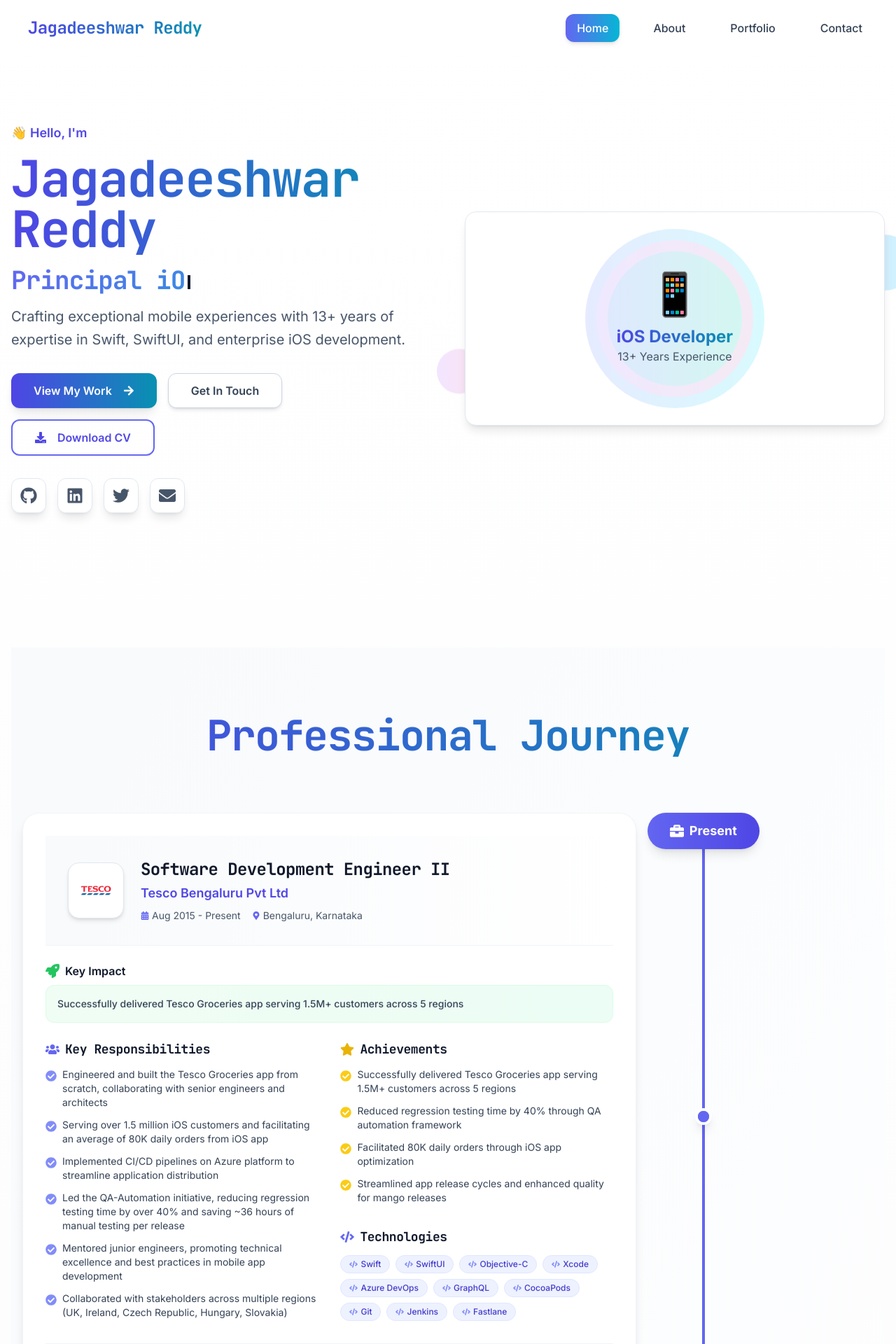
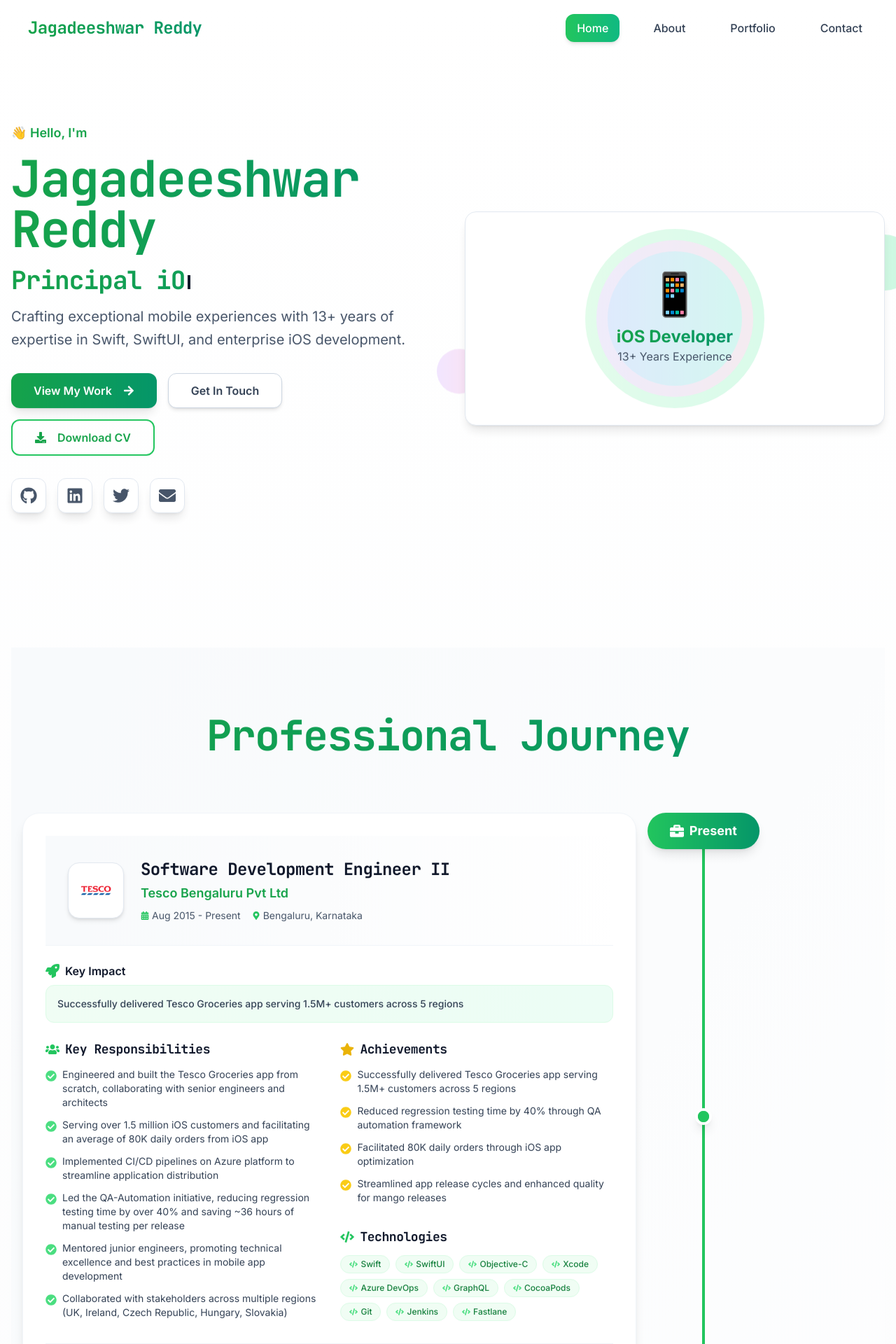
Before and after one commit to Jagadeeshwar-Reddy/myportfolio, a React (Vite) app: page / in a window 1280 px wide. Shown: the top 1920 px of the page at 70% size. Built offline with nearby package versions, Linux system fonts and the light colour scheme; a web font is replaced by a local one.

Commit message:
Green themeing

```diff
--- a/src/components/Footer.jsx
+++ b/src/components/Footer.jsx
@@ -75,7 +75,7 @@
                                         viewport={{ once: true }}
                                         aria-label={link.label}
                                     >
-                                        <span className="text-2xl text-slate-600 group-hover:text-indigo-600 transition-colors">
+                                        <span className="text-2xl text-slate-600 group-hover:text-green-600 transition-colors">
                                             {link.icon}
                                         </span>
                                     </motion.a>
--- a/src/components/Navbar.jsx
+++ b/src/components/Navbar.jsx
@@ -77,7 +77,7 @@
                     {/* Logo */}
                     <Link
                         to="/"
-                        className="flex-shrink-0 focus:outline-none focus:ring-2 focus:ring-indigo-500 rounded-xl p-2"
+                        className="flex-shrink-0 focus:outline-none focus:ring-2 focus:ring-green-500 rounded-xl p-2"
                         aria-label="Home"
                     >
                         <motion.h1
@@ -108,7 +108,7 @@
                     <div className="md:hidden" ref={menuRef}>
                         <button
                             onClick={() => setIsOpen(!isOpen)}
-                            className="bg-white p-2 rounded-xl text-slate-600 hover:text-slate-900 hover:bg-slate-50 focus:outline-none focus:ring-2 focus:ring-indigo-500 transition-all duration-300 shadow-md"
+                            className="bg-white p-2 rounded-xl text-slate-600 hover:text-slate-900 hover:bg-slate-50 focus:outline-none focus:ring-2 focus:ring-green-500 transition-all duration-300 shadow-md"
                             aria-expanded={isOpen}
                             aria-controls="mobile-menu"
                             aria-label={isOpen ? 'Close menu' : 'Open menu'}
@@ -202,7 +202,7 @@
     <Link
         to={to}
         className={`nav-link px-4 py-2 rounded-xl font-medium transition-all duration-300 ${isActive
-            ? 'bg-gradient-to-r from-indigo-500 to-cyan-500 text-white shadow-md'
+            ? 'bg-gradient-to-r from-green-500 to-emerald-500 text-white shadow-md'
             : 'hover:bg-slate-100'
             }`}
         aria-current={isActive ? 'page' : undefined}
@@ -223,7 +223,7 @@
             to={to}
             onClick={onClick}
             className={`block px-4 py-3 rounded-xl font-medium transition-all duration-300 ${isActive
-                ? 'bg-gradient-to-r from-indigo-500 to-cyan-500 text-white'
+                ? 'bg-gradient-to-r from-green-500 to-emerald-500 text-white'
                 : 'text-slate-700 hover:text-slate-900 hover:bg-slate-50'
                 }`}
             aria-current={isActive ? 'page' : undefined}
--- a/src/pages/Experience.jsx
+++ b/src/pages/Experience.jsx
@@ -98,12 +98,12 @@
                     {/* Timeline */}
                     <div className="relative">
                         {/* Central Timeline Line */}
-                        <div className="absolute left-[80%] transform -translate-x-1/2 w-1 bg-indigo-500 hidden lg:block"
+                        <div className="absolute left-[80%] transform -translate-x-1/2 w-1 bg-green-500 hidden lg:block"
                             style={{ top: '50px', bottom: '50px', height: 'auto' }}></div>
 
                         {/* Present Badge at Top */}
                         <div className="absolute left-[80%] -translate-x-1/2 top-0 z-20">
-                            <div className="bg-gradient-to-r from-indigo-500 to-indigo-600 text-white px-8 py-3 rounded-full text-lg font-bold shadow-lg flex items-center space-x-2">
+                            <div className="bg-gradient-to-r from-green-500 to-emerald-600 text-white px-8 py-3 rounded-full text-lg font-bold shadow-lg flex items-center space-x-2">
                                 <FaBriefcase className="w-5 h-5" />
                                 <span>Present</span>
                             </div>
@@ -147,19 +147,19 @@
                                                         </div>
                                                     </div>
                                                     <div className="flex-1">
-                                                        <h3 className="text-2xl font-bold text-slate-900 mb-1 group-hover:text-indigo-600 transition-colors duration-300">
+                                                        <h3 className="text-2xl font-bold text-slate-900 mb-1 group-hover:text-green-600 transition-colors duration-300">
                                                             {exp.position}
                                                         </h3>
-                                                        <p className="text-lg text-indigo-600 font-semibold mb-2">
+                                                        <p className="text-lg text-green-600 font-semibold mb-2">
                                                             {exp.company}
                                                         </p>
                                                         <div className="flex items-center space-x-4 text-sm text-slate-600">
                                                             <div className="flex items-center space-x-1">
-                                                                <FaCalendarAlt className="text-indigo-500 w-3 h-3" />
+                                                                <FaCalendarAlt className="text-green-500 w-3 h-3" />
                                                                 <span>{exp.duration}</span>
                                                             </div>
                                                             <div className="flex items-center space-x-1">
-                                                                <FaMapMarkerAlt className="text-indigo-500 w-3 h-3" />
+                                                                <FaMapMarkerAlt className="text-green-500 w-3 h-3" />
                                                                 <span>{exp.location}</span>
                                                             </div>
                                                         </div>
@@ -181,13 +181,13 @@
                                                 {/* Responsibilities */}
                                                 <div className="flex-1">
                                                     <div className="flex items-center gap-2 mb-3">
-                                                        <FaUsers className="text-indigo-500 w-5 h-5" />
+                                                        <FaUsers className="text-green-500 w-5 h-5" />
                                                         <h4 className="text-lg font-bold text-slate-900">Key Responsibilities</h4>
                                                     </div>
                                                     <ul className="space-y-3">
                                                         {exp.responsibilities.map((resp, idx) => (
                                                             <li key={idx} className="flex items-start gap-2">
-                                                                <FaCheckCircle className="text-indigo-400 mt-1 w-4 h-4 flex-shrink-0" />
+                                                                <FaCheckCircle className="text-green-400 mt-1 w-4 h-4 flex-shrink-0" />
                                                                 <span className="text-sm text-slate-700">{resp}</span>
                                                             </li>
                                                         ))}
@@ -213,16 +213,16 @@
                                                     {/* Tech Stack */}
                                                     <div>
                                                         <div className="flex items-center gap-2 mb-3">
-                                                            <FaCode className="text-indigo-500 w-5 h-5" />
+                                                            <FaCode className="text-green-500 w-5 h-5" />
                                                             <h4 className="text-lg font-bold text-slate-900">Technologies</h4>
                                                         </div>
                                                         <div className="flex flex-wrap gap-2">
                                                             {exp.technologies.map((tech, idx) => (
                                                                 <span
                                                                     key={idx}
-                                                                    className="px-3 py-1 bg-indigo-50 text-indigo-700 rounded-full text-xs font-medium border border-indigo-100 flex items-center gap-1"
+                                                                    className="px-3 py-1 bg-green-50 text-green-700 rounded-full text-xs font-medium border border-green-100 flex items-center gap-1"
                                                                 >
-                                                                    <FaCode className="w-3 h-3 text-indigo-400" /> {tech}
+                                                                    <FaCode className="w-3 h-3 text-green-400" /> {tech}
                                                                 </span>
                                                             ))}
                                                         </div>
@@ -239,14 +239,14 @@
                                     </div>
 
                                     {/* Timeline Dot */}
-                                    <div className="absolute left-[80%] transform -translate-x-1/2 w-6 h-6 bg-indigo-500 rounded-full border-4 border-white shadow-lg z-10 hidden lg:block">
-                                        <div className="w-full h-full bg-indigo-500 rounded-full animate-pulse"></div>
+                                    <div className="absolute left-[80%] transform -translate-x-1/2 w-6 h-6 bg-green-500 rounded-full border-4 border-white shadow-lg z-10 hidden lg:block">
+                                        <div className="w-full h-full bg-green-500 rounded-full animate-pulse"></div>
                                     </div>
 
                                     {/* Year Badge */}
                                     {index === 1 && (
                                         <div className="absolute left-[80%] transform -translate-x-1/2 -translate-y-1/2 top-0 mb-6">
-                                            <div className="bg-gradient-to-r from-indigo-500 to-indigo-600 text-white px-6 py-2 rounded-full text-sm font-bold shadow-lg">
+                                            <div className="bg-gradient-to-r from-green-500 to-emerald-600 text-white px-6 py-2 rounded-full text-sm font-bold shadow-lg">
                                                 2015
                                             </div>
                                         </div>
@@ -257,7 +257,7 @@
 
                         {/* Timeline End Point */}
                         <div className="absolute left-[80%] -translate-x-1/2 bottom-0 z-20">
-                            <div className="bg-gradient-to-r from-indigo-500 to-indigo-600 text-white px-8 py-3 rounded-full text-lg font-bold shadow-lg flex items-center">
+                            <div className="bg-gradient-to-r from-green-500 to-emerald-600 text-white px-8 py-3 rounded-full text-lg font-bold shadow-lg flex items-center">
                                 <span>2011</span>
                             </div>
                         </div>
--- a/src/pages/Home.jsx
+++ b/src/pages/Home.jsx
@@ -75,7 +75,7 @@
                                     initial={{ opacity: 0, y: 20 }}
                                     animate={{ opacity: 1, y: 0 }}
                                     transition={{ delay: 0.2, duration: 0.6 }}
-                                    className="text-indigo-600 font-semibold text-lg"
+                                    className="text-green-600 font-semibold text-lg"
                                 >
                                     👋 Hello, I'm
                                 </motion.p>
@@ -153,7 +153,7 @@
                                         transition={{ delay: 1.4 + index * 0.1, duration: 0.6 }}
                                         aria-label={link.label}
                                     >
-                                        <span className="text-2xl text-slate-600 group-hover:text-indigo-600 transition-colors">
+                                        <span className="text-2xl text-slate-600 group-hover:text-green-600 transition-colors">
                                             {link.icon}
                                         </span>
                                     </motion.a>
@@ -172,7 +172,7 @@
                                 <div className="card text-center">
                                     <div className="w-64 h-64 mx-auto relative">
                                         {/* Clean gradient circles */}
-                                        <div className="absolute inset-0 rounded-full bg-gradient-to-r from-indigo-100 to-cyan-100 animate-pulse"></div>
+                                        <div className="absolute inset-0 rounded-full bg-gradient-to-r from-green-100 to-emerald-100 animate-pulse"></div>
                                         <div className="absolute inset-4 rounded-full bg-gradient-to-r from-purple-100 to-pink-100 animate-pulse delay-1000"></div>
                                         <div className="absolute inset-8 rounded-full bg-gradient-to-r from-blue-100 to-teal-100 animate-pulse delay-2000"></div>
 
@@ -189,7 +189,7 @@
                             </div>
 
                             {/* Subtle floating elements */}
-                            <div className="absolute top-10 -right-10 w-20 h-20 bg-gradient-to-r from-indigo-200 to-cyan-200 rounded-full opacity-60 animate-bounce"></div>
+                            <div className="absolute top-10 -right-10 w-20 h-20 bg-gradient-to-r from-green-200 to-emerald-200 rounded-full opacity-60 animate-bounce"></div>
                             <div className="absolute bottom-10 -left-10 w-16 h-16 bg-gradient-to-r from-purple-200 to-pink-200 rounded-full opacity-60 animate-bounce delay-1000"></div>
                         </motion.div>
                     </div>
@@ -228,7 +228,7 @@
                                 className="card-hover text-center group"
                             >
                                 <div className="mb-6 flex justify-center">
-                                    <div className="p-4 rounded-2xl bg-gradient-to-r from-indigo-100 to-cyan-100 group-hover:from-indigo-200 group-hover:to-cyan-200 transition-all duration-300">
+                                    <div className="p-4 rounded-2xl bg-gradient-to-r from-green-100 to-emerald-100 group-hover:from-green-200 group-hover:to-emerald-200 transition-all duration-300">
                                         <span className="text-gradient">{feature.icon}</span>
                                     </div>
                                 </div>
--- a/src/styles/index.css
+++ b/src/styles/index.css
@@ -2,20 +2,20 @@
 @tailwind components;
 @tailwind utilities;
 
-/* Modern CSS Variables - Light Theme */
+/* Modern CSS Variables - Leaf Green Theme */
 :root {
-    --primary: #6366f1;
-    --primary-dark: #4f46e5;
-    --primary-light: #818cf8;
-    --secondary: #06b6d4;
+    --primary: #16a34a;
+    --primary-dark: #15803d;
+    --primary-light: #22c55e;
+    --secondary: #059669;
     --accent: #f59e0b;
     --background: #ffffff;
-    --surface: #f8fafc;
-    --surface-light: #f1f5f9;
+    --surface: #f0fdf4;
+    --surface-light: #ecfdf5;
     --text-primary: #1e293b;
     --text-secondary: #475569;
     --text-muted: #64748b;
-    --border: #e2e8f0;
+    --border: #dcfce7;
     --success: #10b981;
     --error: #ef4444;
     --warning: #f59e0b;
@@ -46,7 +46,7 @@
 
     h1 {
         @apply text-5xl md:text-7xl font-bold;
-        background: linear-gradient(135deg, #6366f1 0%, #06b6d4 50%, #f59e0b 100%);
+        background: linear-gradient(135deg, #16a34a 0%, #059669 50%, #f59e0b 100%);
         -webkit-background-clip: text;
         -webkit-text-fill-color: transparent;
         background-clip: text;
@@ -54,7 +54,7 @@
 
     h2 {
         @apply text-4xl md:text-6xl font-bold;
-        background: linear-gradient(135deg, #6366f1 0%, #06b6d4 100%);
+        background: linear-gradient(135deg, #16a34a 0%, #059669 100%);
         -webkit-background-clip: text;
         -webkit-text-fill-color: transparent;
         background-clip: text;
@@ -77,7 +77,7 @@
 
     /* Links */
     a {
-        @apply text-indigo-600 hover:text-indigo-700 transition-colors duration-300;
+        @apply text-green-600 hover:text-green-700 transition-colors duration-300;
     }
 }
 
@@ -104,28 +104,28 @@
 
     /* Gradient backgrounds */
     .gradient-bg {
-        background: linear-gradient(135deg, #667eea 0%, #764ba2 100%);
+        background: linear-gradient(135deg, #16a34a 0%, #059669 100%);
     }
 
     .gradient-bg-alt {
-        background: linear-gradient(135deg, #f093fb 0%, #f5576c 100%);
+        background: linear-gradient(135deg, #22c55e 0%, #16a34a 100%);
     }
 
     .gradient-bg-tech {
-        background: linear-gradient(135deg, #4facfe 0%, #00f2fe 100%);
+        background: linear-gradient(135deg, #10b981 0%, #059669 100%);
     }
 
     /* Modern buttons */
     .btn-primary {
-        @apply inline-flex items-center justify-center gap-2 bg-gradient-to-r from-indigo-600 to-cyan-600 text-white px-8 py-3 rounded-xl font-semibold hover:from-indigo-700 hover:to-cyan-700 hover:text-white transform hover:scale-105 transition-all duration-300 shadow-lg hover:shadow-xl focus:outline-none focus:ring-2 focus:ring-indigo-500 focus:ring-offset-2;
+        @apply inline-flex items-center justify-center gap-2 bg-gradient-to-r from-green-600 to-emerald-600 text-white px-8 py-3 rounded-xl font-semibold hover:from-green-700 hover:to-emerald-700 hover:text-white transform hover:scale-105 transition-all duration-300 shadow-lg hover:shadow-xl focus:outline-none focus:ring-2 focus:ring-green-500 focus:ring-offset-2;
     }
 
     .btn-secondary {
-        @apply inline-flex items-center justify-center gap-2 bg-white text-slate-700 px-8 py-3 rounded-xl font-semibold hover:bg-slate-50 hover:scale-105 transition-all duration-300 border border-slate-300 shadow-md hover:shadow-lg focus:outline-none focus:ring-2 focus:ring-indigo-500 focus:ring-offset-2;
+        @apply inline-flex items-center justify-center gap-2 bg-white text-slate-700 px-8 py-3 rounded-xl font-semibold hover:bg-slate-50 hover:scale-105 transition-all duration-300 border border-slate-300 shadow-md hover:shadow-lg focus:outline-none focus:ring-2 focus:ring-green-500 focus:ring-offset-2;
     }
 
     .btn-outline {
-        @apply inline-flex items-center justify-center gap-2 border-2 border-indigo-500 text-indigo-600 px-8 py-3 rounded-xl font-semibold hover:bg-indigo-500 hover:text-white transform hover:scale-105 transition-all duration-300 focus:outline-none focus:ring-2 focus:ring-indigo-500 focus:ring-offset-2;
+        @apply inline-flex items-center justify-center gap-2 border-2 border-green-500 text-green-600 px-8 py-3 rounded-xl font-semibold hover:bg-green-500 hover:text-white transform hover:scale-105 transition-all duration-300 focus:outline-none focus:ring-2 focus:ring-green-500 focus:ring-offset-2;
     }
 
     /* Section containers */
@@ -144,7 +144,7 @@
 
     .nav-link::after {
         content: '';
-        @apply absolute bottom-0 left-0 w-0 h-0.5 bg-gradient-to-r from-indigo-500 to-cyan-500 transition-all duration-300;
+        @apply absolute bottom-0 left-0 w-0 h-0.5 bg-gradient-to-r from-green-500 to-emerald-500 transition-all duration-300;
     }
 
     .nav-link:hover::after {
@@ -153,7 +153,7 @@
 
     /* Form elements */
     .form-input {
-        @apply w-full px-4 py-3 bg-white border border-slate-300 rounded-xl focus:outline-none focus:ring-2 focus:ring-indigo-500 focus:border-transparent text-slate-800 placeholder-slate-500 shadow-sm;
+        @apply w-full px-4 py-3 bg-white border border-slate-300 rounded-xl focus:outline-none focus:ring-2 focus:ring-green-500 focus:border-transparent text-slate-800 placeholder-slate-500 shadow-sm;
     }
 
     .form-textarea {
@@ -166,7 +166,7 @@
     }
 
     .skill-progress {
-        @apply h-full bg-gradient-to-r from-indigo-500 to-cyan-500 rounded-full transition-all duration-1000 ease-out;
+        @apply h-full bg-gradient-to-r from-green-500 to-emerald-500 rounded-full transition-all duration-1000 ease-out;
     }
 
     /* Animations */
@@ -233,29 +233,29 @@
 
 /* Selection */
 ::selection {
-    @apply bg-indigo-500/20 text-indigo-900;
+    @apply bg-green-500/20 text-green-900;
 }
 
 /* Focus styles */
 :focus-visible {
-    @apply outline-none ring-2 ring-indigo-500 ring-offset-2 ring-offset-white;
+    @apply outline-none ring-2 ring-green-500 ring-offset-2 ring-offset-white;
 }
 
 /* Responsive utilities */
 @layer utilities {
     .text-gradient {
-        @apply bg-gradient-to-r from-indigo-600 to-cyan-600 bg-clip-text text-transparent;
+        @apply bg-gradient-to-r from-green-600 to-emerald-600 bg-clip-text text-transparent;
     }
 
     .text-gradient-alt {
-        @apply bg-gradient-to-r from-purple-600 to-pink-600 bg-clip-text text-transparent;
+        @apply bg-gradient-to-r from-emerald-600 to-green-600 bg-clip-text text-transparent;
     }
 
     .shadow-glow {
-        box-shadow: 0 0 20px rgba(99, 102, 241, 0.1);
+        box-shadow: 0 0 20px rgba(22, 163, 74, 0.1);
     }
 
     .shadow-glow-lg {
-        box-shadow: 0 0 40px rgba(99, 102, 241, 0.15);
+        box-shadow: 0 0 40px rgba(22, 163, 74, 0.15);
     }
 }
```
Also changed, not shown: src/components/ProjectCard.jsx (+6 -6 lines).
